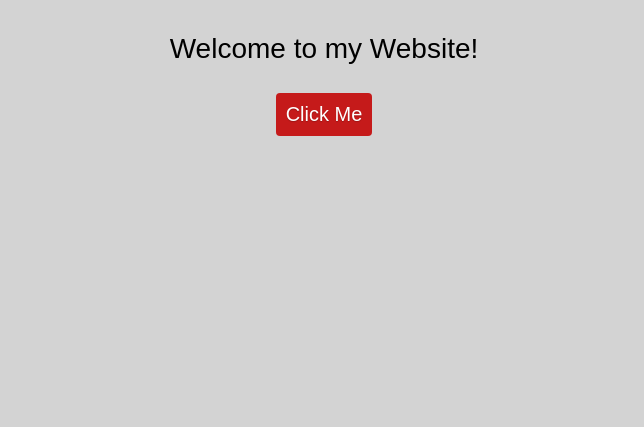
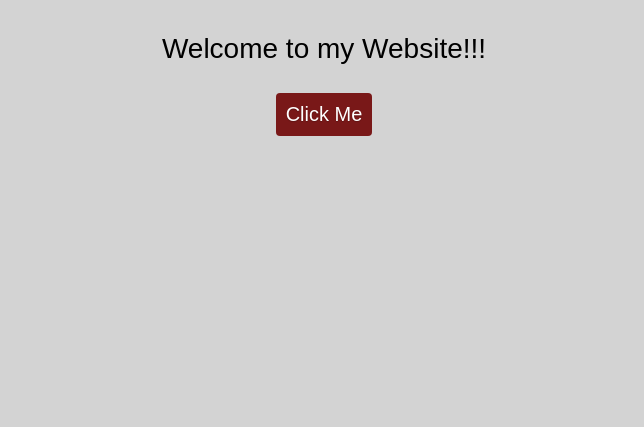
Before and after one commit to alpu84/My-First-Site, a plain HTML site: page index.html in a window 1280 px wide. Shown: the part 373-800 px from the top of the page, without its empty margins (316-960 px from the left). Drawn offline with Linux system fonts and the light colour scheme.

Commit message:
First Commit

```diff
--- a/index.html
+++ b/index.html
@@ -8,7 +8,7 @@
 <body>
   <div>
     <h1>Hello Everyone!!!</h1>
-    <p>Welcome to my Website!</p>
+    <p>Welcome to my Website!!!</p>
     <button>Click Me</button>
   </div>
   <script src="script.js" type="text/javascript"></script>
--- a/script.js
+++ b/script.js
@@ -2,6 +2,6 @@ window.onload = function() {
     var button = document.querySelector('button');
 
     button.addEventListener('click', function() {
-      alert("Let's Rock the World on Sunday!!");
+      alert("Let's Rock the World on Sunday 2021!!");
     });
   }
--- a/styles.css
+++ b/styles.css
@@ -23,7 +23,7 @@ body {
       border-radius: 4px;
       border: none;
       text-shadow: 0 1px 1px rgba(0, 0, 0, 0.2);
-      background: rgb(197, 26, 26);
+      background: rgb(121, 24, 24);
       padding: 10px;
       outline: none;
       cursor: pointer;
```
